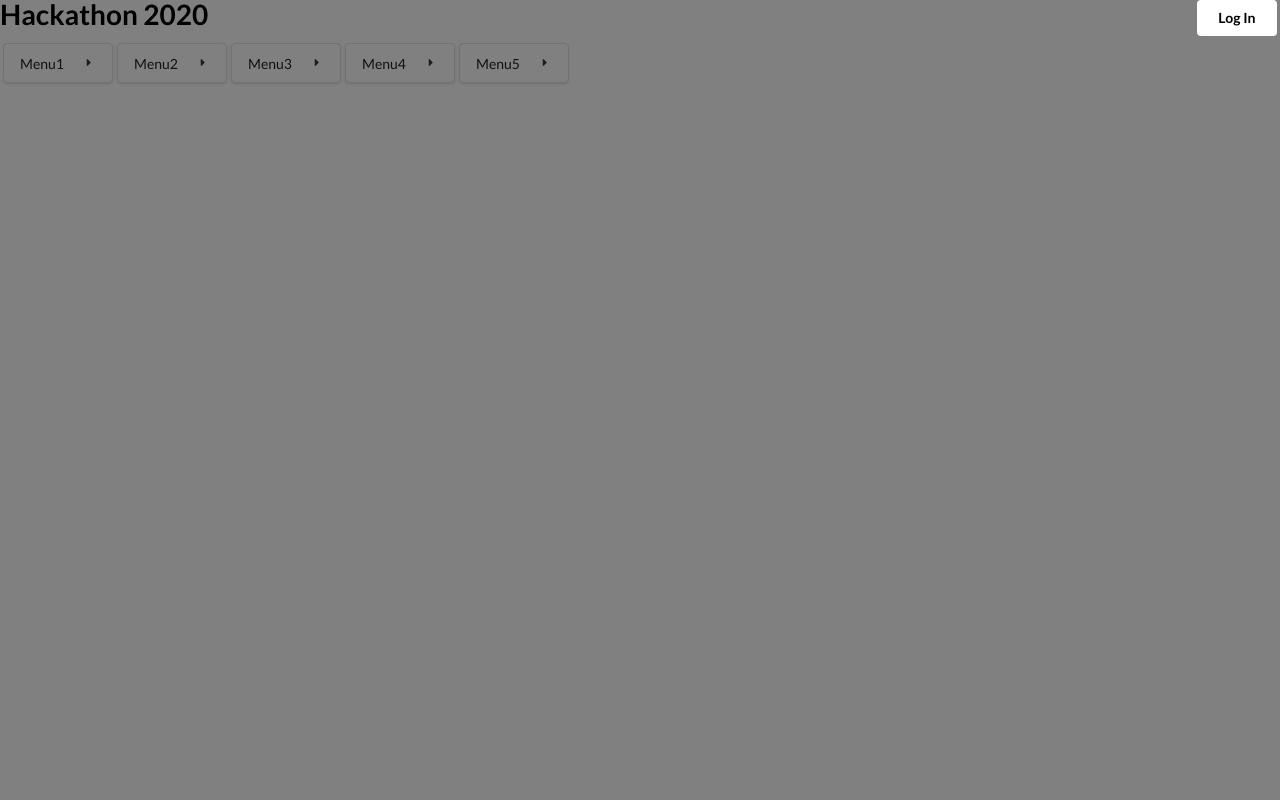
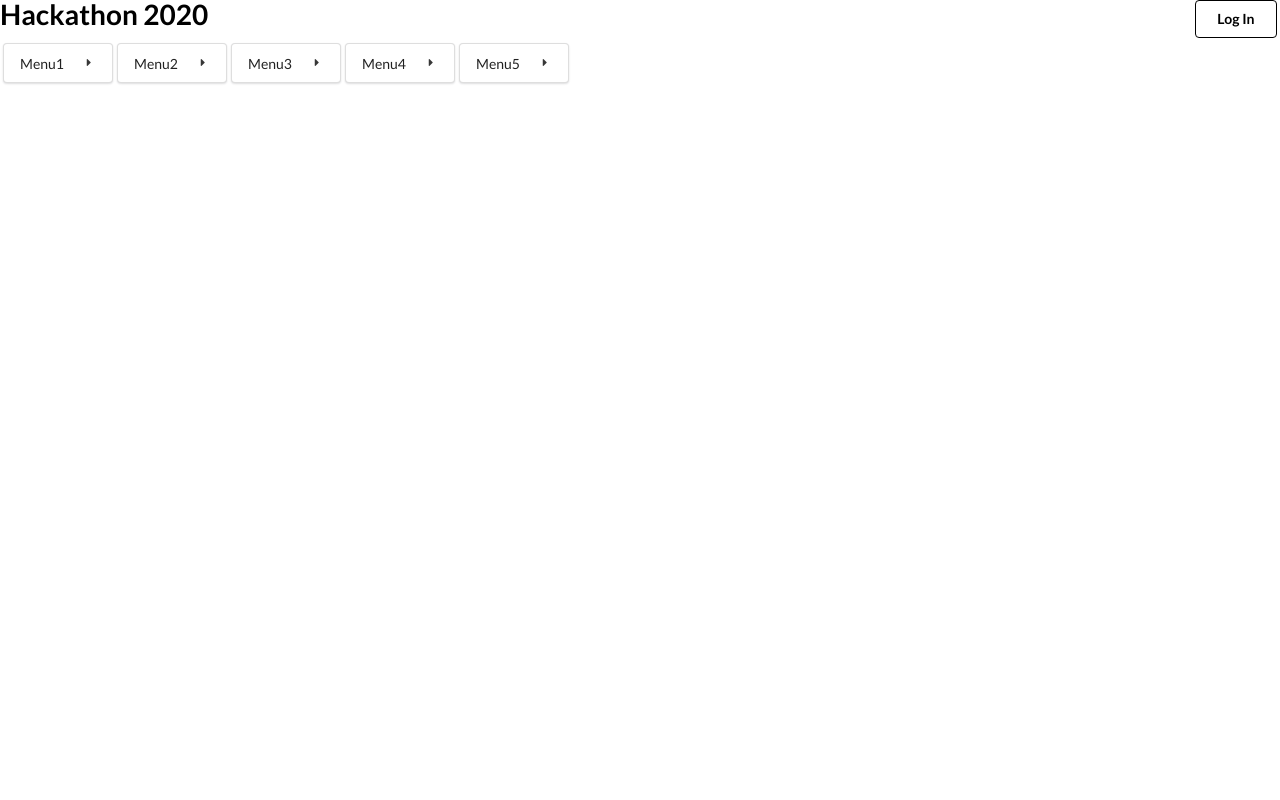
Before and after one commit to mnhegde/StarHacks2020, a Flask app: template Templates/layout.html in a window 1280 px wide. Run offline with Flask 2, Linux system fonts and the light colour scheme; the template is opened without the code that fills it, so the values that code supplies are empty.

Commit message:
colors fixed

```diff
--- a/Templates/layout.html
+++ b/Templates/layout.html
@@ -8,7 +8,7 @@
     <title>Hackathon 2020</title>
     <style>
         body{
-            background-color: grey;
+            background-color: white;
             color: black;
         }
             #title{
@@ -22,13 +22,14 @@
                 float: right;
                 background-color: white;
                 color: black;
+                border: 1px solid black;
             }
             #menu1, #menu2, #menu3, #menu4, #menu5{
 
                 display: inline-block;
                 width: 110px;
                 height: 8px;
-                background-color: transparent;
+                background-color: white;
                 color: black;
             }
             td{
@@ -55,7 +56,7 @@
             <div class="ui simple dropdown item" >
               Menu1
               <i class="dropdown icon"></i>
-              <div class=" menu">
+              <div class="menu" >
                 <a class="item">Page1</a>
                 <a class="item">Page2</a>
                 <a class="item">Page3</a>
```
